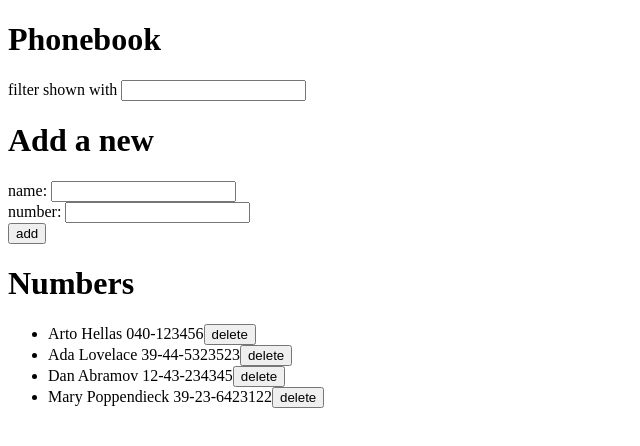
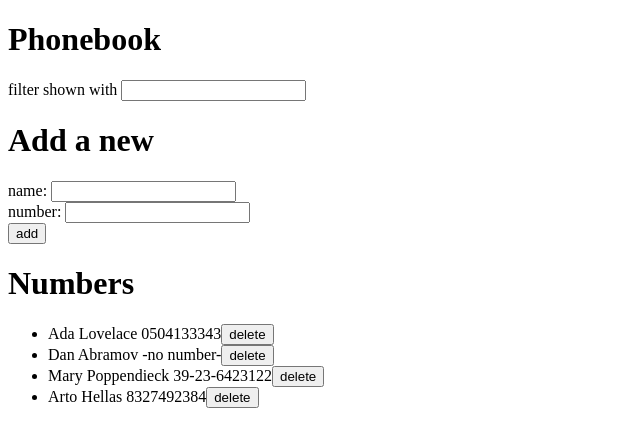
Before and after one commit to Smuli99/FullStack-HY-palautusrepositio, a React (Vite) app in the folder osa2/puhelinluettelo/: page / in a window 1280 px wide. Shown: the top 446 px of the page, without its empty margins (0-640 px from the left). Built offline with nearby package versions, Linux system fonts and the light colour scheme; data requests are answered from the project's data file.

Commit message:
Tehtävä 2.15 tehty valmiiksi

```diff
--- a/osa2/puhelinluettelo/db.json
+++ b/osa2/puhelinluettelo/db.json
@@ -1,24 +1,24 @@
 {
   "persons": [
     {
-      "name": "Arto Hellas",
-      "number": "040-123456",
-      "id": "1"
-    },
-    {
       "name": "Ada Lovelace",
-      "number": "39-44-5323523",
+      "number": "0504133343",
       "id": "2"
     },
     {
       "name": "Dan Abramov",
-      "number": "12-43-234345",
+      "number": "",
       "id": "3"
     },
     {
       "name": "Mary Poppendieck",
       "number": "39-23-6423122",
       "id": "4"
+    },
+    {
+      "id": "d966",
+      "name": "Arto Hellas",
+      "number": "8327492384"
     }
   ]
 }
--- a/osa2/puhelinluettelo/src/App.jsx
+++ b/osa2/puhelinluettelo/src/App.jsx
@@ -59,15 +59,28 @@ const App = () => {
   const addName = (event) => {
     event.preventDefault();
     const exists = persons.some(person =>
-      person.name.toLowerCase() === newName.toLowerCase()
+      person.name.trim().toLowerCase() === newName.trim().toLowerCase()
     );
 
     if (exists) {
-      alert(`${newName} is already added to phonebook`);
+      if (window.confirm(`${newName} is already added to phonebook, replace the old number with new one?`)) {
+        const personToUpdate = persons.find(person =>
+          person.name.trim().toLowerCase() === newName.trim().toLowerCase()
+        );
+        const updatedPerson = { ...personToUpdate, number: newNumber.trim() };
+
+        numberService
+          .update(personToUpdate.id, updatedPerson)
+          .then(returnedPerson => {
+            setPersons(persons.map(person =>
+              person.id !== personToUpdate.id ? person : returnedPerson
+            ))
+          });
+      }
     } else {
       const personObject = {
         name: newName,
-        number: newNumber.trim() === '' ? '' : newNumber
+        number: newNumber.trim()
       };
 
       numberService
--- a/osa2/puhelinluettelo/src/services/numbers.jsx
+++ b/osa2/puhelinluettelo/src/services/numbers.jsx
@@ -13,8 +13,12 @@ const create = (newObject) => {
 };
 
 const remove = (id) => {
-    const request = axios.delete(`${baseUrl}/${id}`);
+    return axios.delete(`${baseUrl}/${id}`);
+};
+
+const update = (id, newObject) => {
+    const request = axios.put(`${baseUrl}/${id}`, newObject);
     return request.then(response => response.data);
-}
+};
 
-export default { getAll, create, remove };
+export default { getAll, create, remove, update };
```
